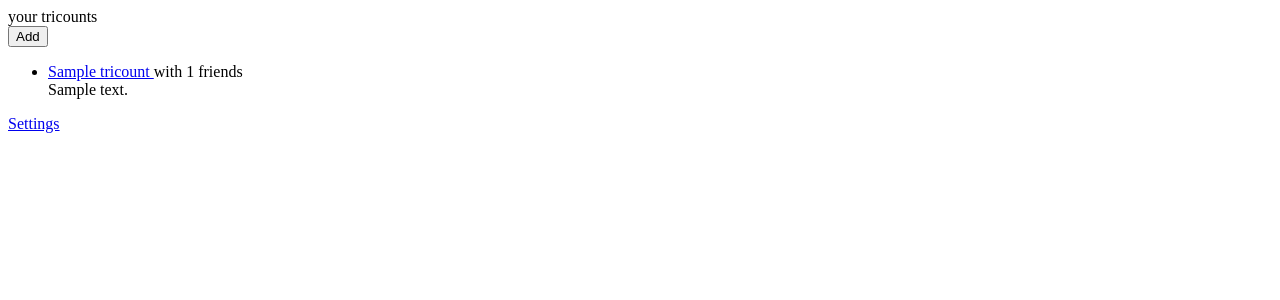
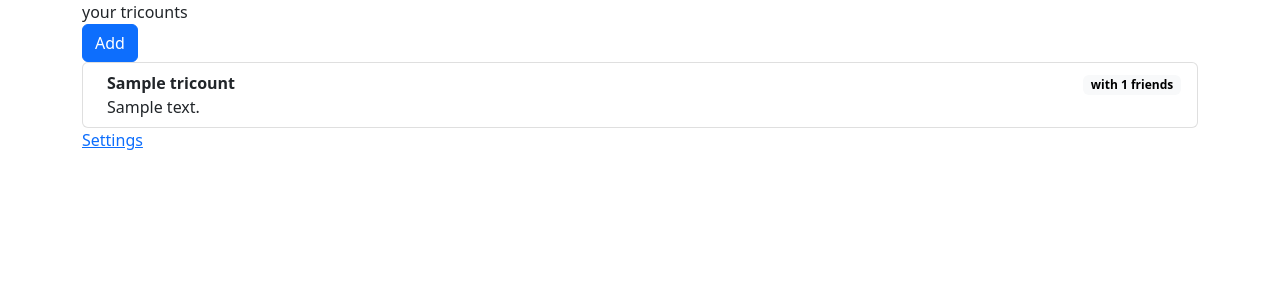
Before and after one commit to senolkacar/PRWB-2223, a PHP site: the page made by view/view_list_tricount.php in a window 1280 px wide. Shown: the top 300 px of the page. Run offline with PHP 8.4, Linux system fonts and the light colour scheme; the template is opened without the code that fills it: most values are stand-ins (such as "Sample title", 1, 10 or a date in 2020).

Commit message:
feat(list tricount):add css

```diff
--- a/view/view_list_tricount.php
+++ b/view/view_list_tricount.php
@@ -5,34 +5,46 @@
         <title>your tricounts</title>
         <base href="<?= $web_root ?>"/>
         <meta name="viewport" content="width=device-width, initial-scale=1.0">
+        <link href="https://cdn.jsdelivr.net/npm/bootstrap@5.2.3/dist/css/bootstrap.min.css" rel="stylesheet"
+        integrity="sha384-rbsA2VBKQhggwzxH7pPCaAqO46MgnOM80zW1RWuH61DGLwZJEdK2Kadq2F9CUG65" crossorigin="anonymous">
+
 
     </head>
-    <body>
+    <body class="container">
         <div class="title">your tricounts </div>
-        <a href="tricount/add_tricount"><button type="button" class="btn btn-primary btn-block">Add</button></a>
+        <a href="tricount/add_tricount"><button type="button" class="btn btn-primary btn-block,sticky-sm-top">Add</button></a>
 
         <div class="main">
-            <ul>
+            <ul class="list-group">
             <?php foreach ($tricounts as $tricount):  ?>
 
-                <li><a href='tricount/show_tricount/<?=$tricount['id']?>'><?=$tricount['title']?> </a>
-                    <?php if( $tricount['subscription_count'] == 0): ?>
-                        --&#32 you are alone
-                    <?php else: ?>
-                        <?php echo " with ". $tricount['subscription_count']." friends" ?>
-                    <?php endif; ?>
-                    <br>
-                    <?php if(!$tricount['description'] || $tricount['description'] == "NULL" ): ?>
-                        No description
-                    <?php else: ?>
-                        <?=$tricount['description'] ?>
-                     <?php endif; ?>
+                <li class="list-group-item d-flex justify-content-between align-items-start">
+                    <div class="ms-2 me-auto">
+                        <div class="fw-bold">
+                            <a href='tricount/show_tricount/<?=$tricount['id']?>' style="text-decoration:none ; color:inherit;">
+                             <?=$tricount['title']?>
+                        </div>
+
+                        <?php if(!$tricount['description'] || $tricount['description'] == "NULL" ): ?>
+                            No description
+                        <?php else: ?>
+                            <?=$tricount['description'] ?>
+                        <?php endif; ?>
+                    </div>
+                    <span class="badge text-bg-light">
+                        <?php if( $tricount['subscription_count'] == 0): ?>
+                         --&#32 you are alone
+                        <?php else: ?>
+                            <?php echo " with ". $tricount['subscription_count']." friends" ?>
+                        <?php endif; ?>
+                    </span>
+
             <?php endforeach; ?>
+            </a>
                 </li>
             </ul>
-
+        </div>
         <a href="user/settings">Settings</a>
-        </div>
 
 
 
--- a/view/view_show_tricount.php
+++ b/view/view_show_tricount.php
@@ -5,6 +5,7 @@
         <title>Depenses</title>
         <base href="<?= $web_root ?>"/>
         <meta name="viewport" content="width=device-width, initial-scale=1.0">
+
 
     </head>
     <body>
```
